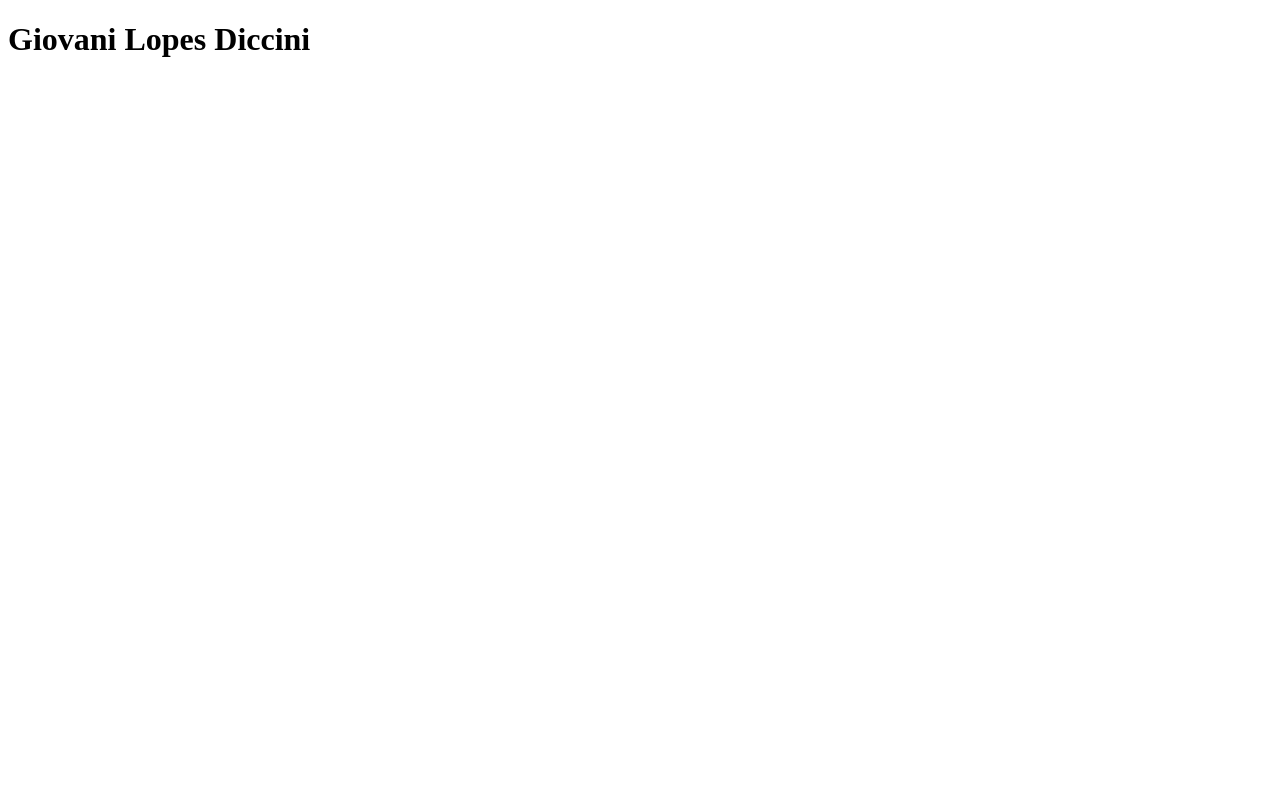
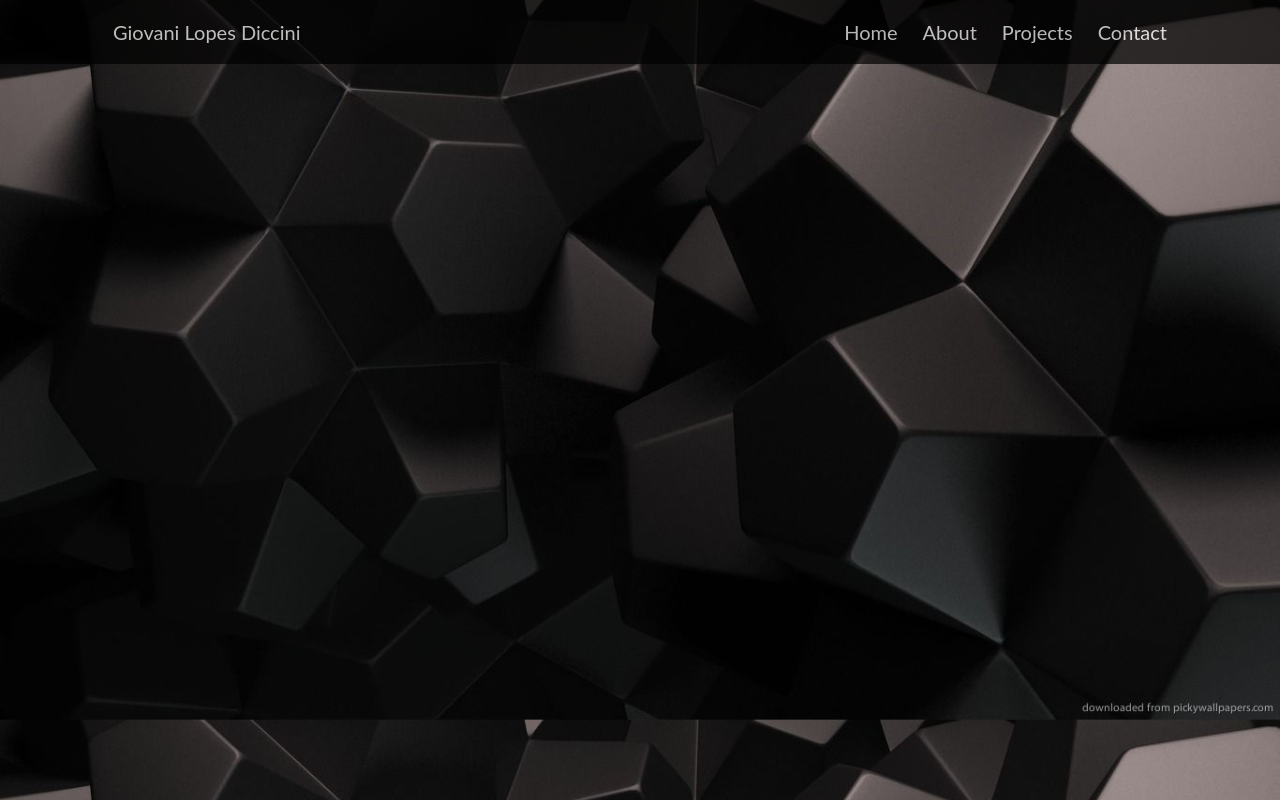
Before and after one commit to gdiccini/gdiccini.github.io, a plain HTML site: page index.html in a window 1280 px wide. Drawn offline with Linux system fonts and the light colour scheme.

Commit message:
header style done

```diff
--- a/index.html
+++ b/index.html
@@ -2,9 +2,23 @@
 <html lang="pt-br">
     <head>
         <meta charset="UTF-8">
+        <meta name="viewport" content="width=device-width, initial-scale=1">
+        <link rel="stylesheet" href="style.css">
         <title>Portifólio</title>
     </head>
     <body>
-        <h1>Giovani Lopes Diccini</h1>
+        <header>
+            <div>
+                <p>Giovani Lopes Diccini</p>
+                <nav>
+                    <ul>
+                        <li><a href="">Home</a></li>
+                        <li><a href="">About</a></li>
+                        <li><a href="">Projects</a></li>
+                        <li><a href="">Contact</a></li>
+                    </ul>
+                </nav>
+            </div>
+        </header>
     </body>
 </html>
--- /dev/null
+++ b/style.css
@@ -0,0 +1,43 @@
+* {
+  margin: 0;
+  padding: 0;
+  box-sizing: border-box;
+}
+
+body {
+  font-size: 20px;
+  background-image: url('background_body.jpg');
+  background-size: cover;
+  font-family: "Lato","Helvetica Neue",Helvetica,Arial,sans-serif;
+}
+
+header {
+  color: white;
+  background-color: black;
+  padding: 20px;
+  opacity: 0.7;
+}
+
+header div {
+  margin-right: auto;
+  margin-left: auto;
+  display: flex;
+  justify-content: space-between;
+  width: 85%;
+}
+
+header ul {
+  display: flex;
+  justify-content: flex-end;
+  list-style: none;
+}
+
+header ul li {
+  text-decoration: none;
+  margin-left: 25px;
+}
+
+header a:link, header a:visited, header a:visited {
+  color: inherit;
+  text-decoration: none;
+}
```
Also changed, not shown: background_body.jpg (added), script.js (added).
